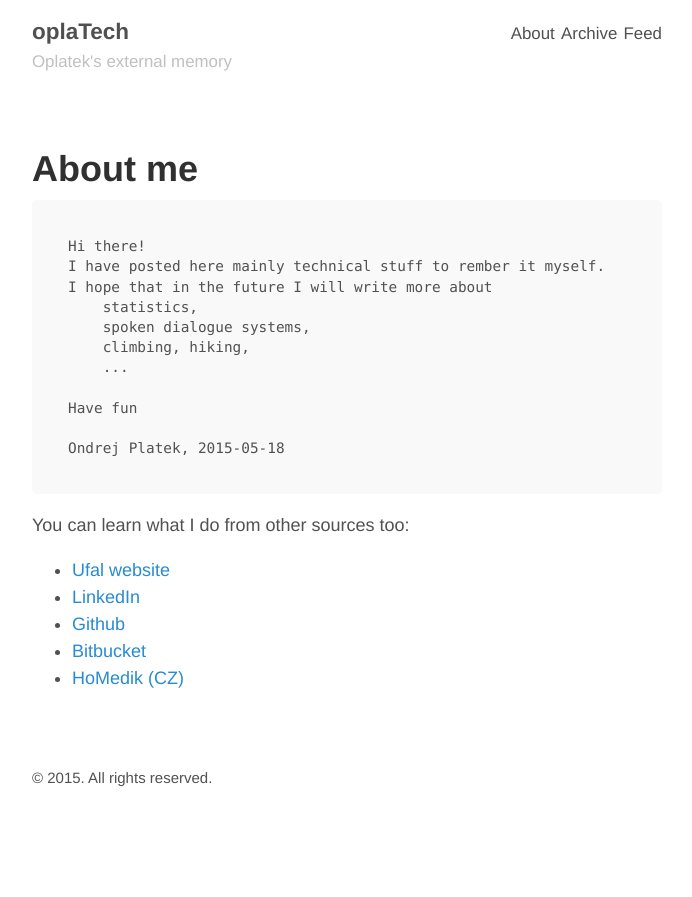
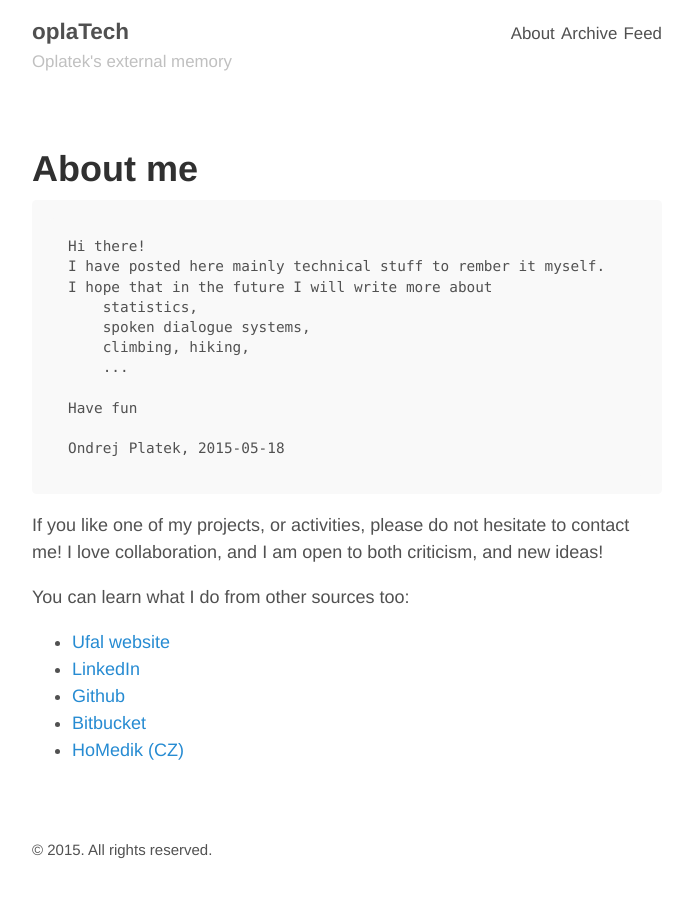
Before and after one commit to oplatek/oplatek.github.io, a Jekyll site: the page built from about.md, in a window 1280 px wide. Shown: the top 897 px of the page, without its empty margins (293-985 px from the left). Built offline with Jekyll 4.4.1, drawn with Linux system fonts in a browser that asks for light colours.

Commit message:
Encouragement

```diff
--- a/about.md
+++ b/about.md
@@ -15,6 +15,10 @@ title: About me
 
     Ondrej Platek, 2015-05-18
 
+If you like one of my projects, or activities, please do not hesitate to contact me!
+I love collaboration, and I am open to both criticism, and new ideas!
+
+
 You can learn what I do from other sources too:
 
 * [Ufal website](https://ufal.mff.cuni.cz/ondrej-platek)
```
